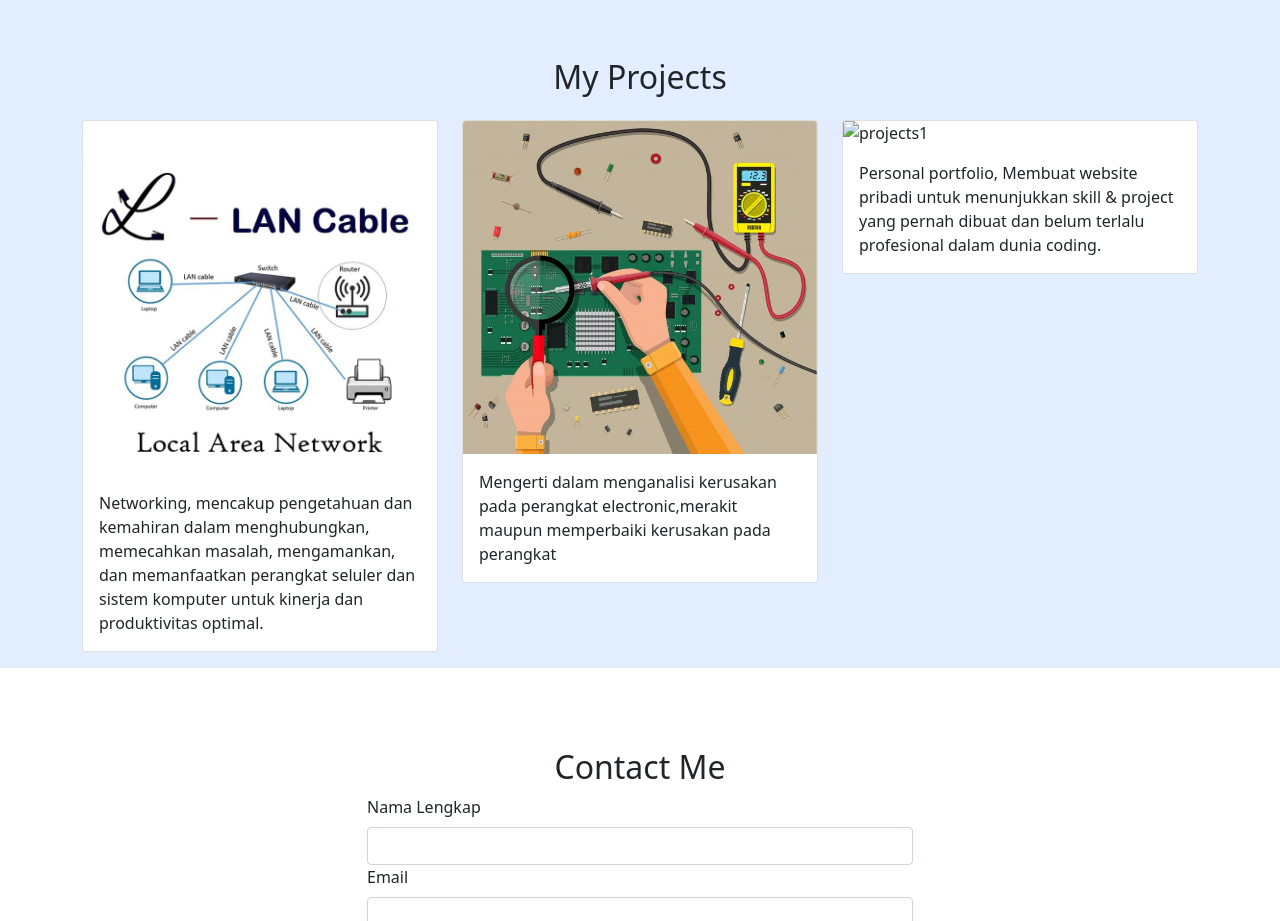
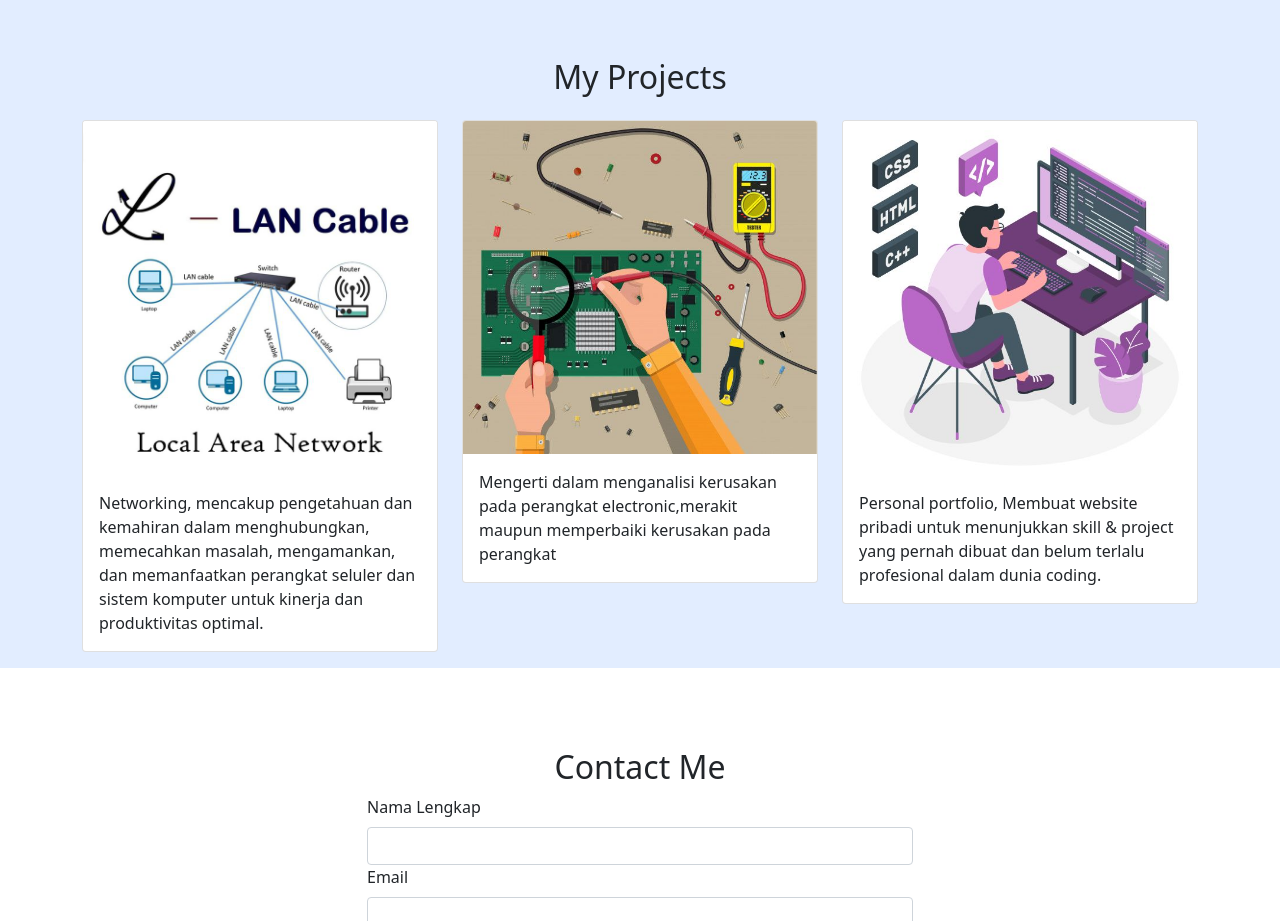
Before and after one commit to Sannnzz/portofolio, a plain HTML site: page index.html in a window 1280 px wide. Shown: the part 1460-2381 px from the top of the page. Drawn offline with nearby package versions, Linux system fonts and the light colour scheme.

Commit message:
Update index.html

```diff
--- a/index.html
+++ b/index.html
@@ -98,7 +98,7 @@
 </div>
 <div class="col-md-4 mb-3">
 <div class="card">
-  <img src="img/Sann2.jpg" class="card-img-top" alt="projects1" />
+  <img src="Sann2.jpg" class="card-img-top" alt="projects1" />
   <div class="card-body">
     <p class="card-text">Personal portfolio, Membuat website pribadi untuk menunjukkan skill & project yang pernah dibuat dan belum terlalu profesional dalam dunia coding.</p>
 </div>
```
